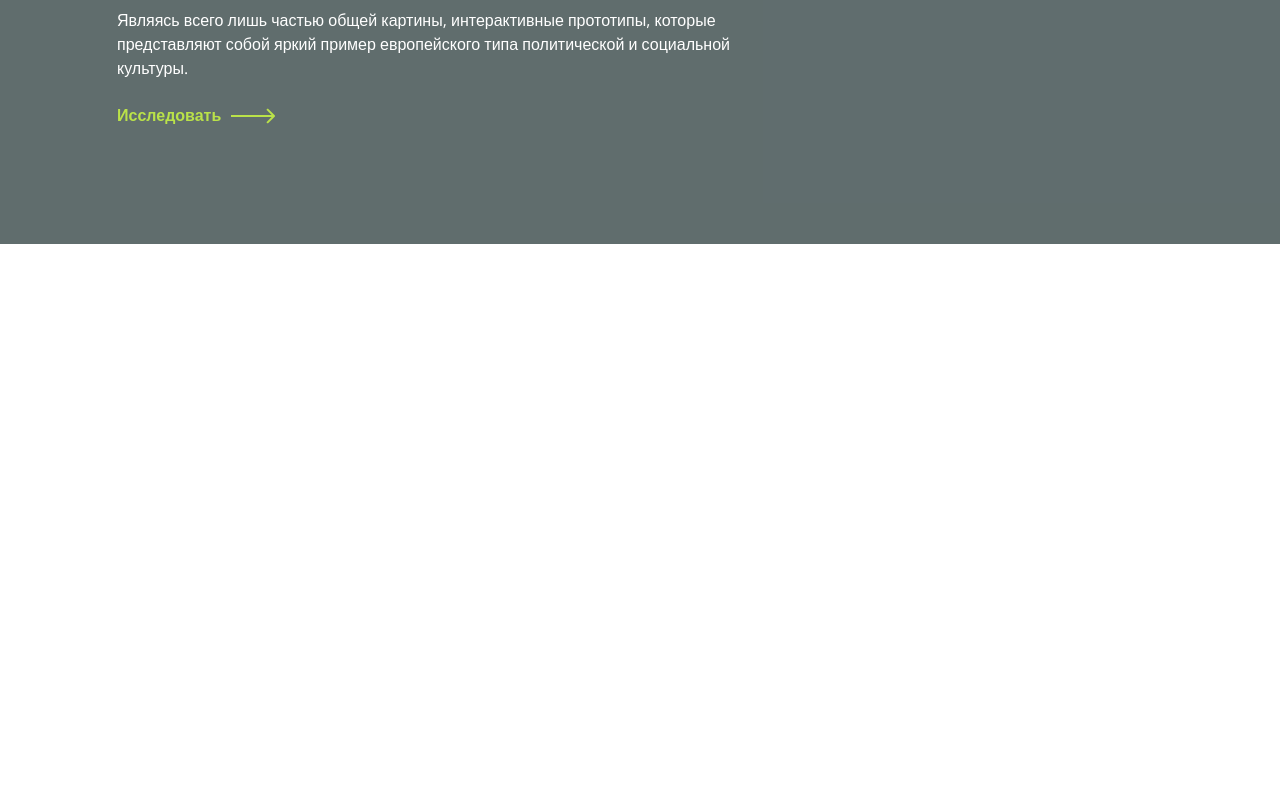
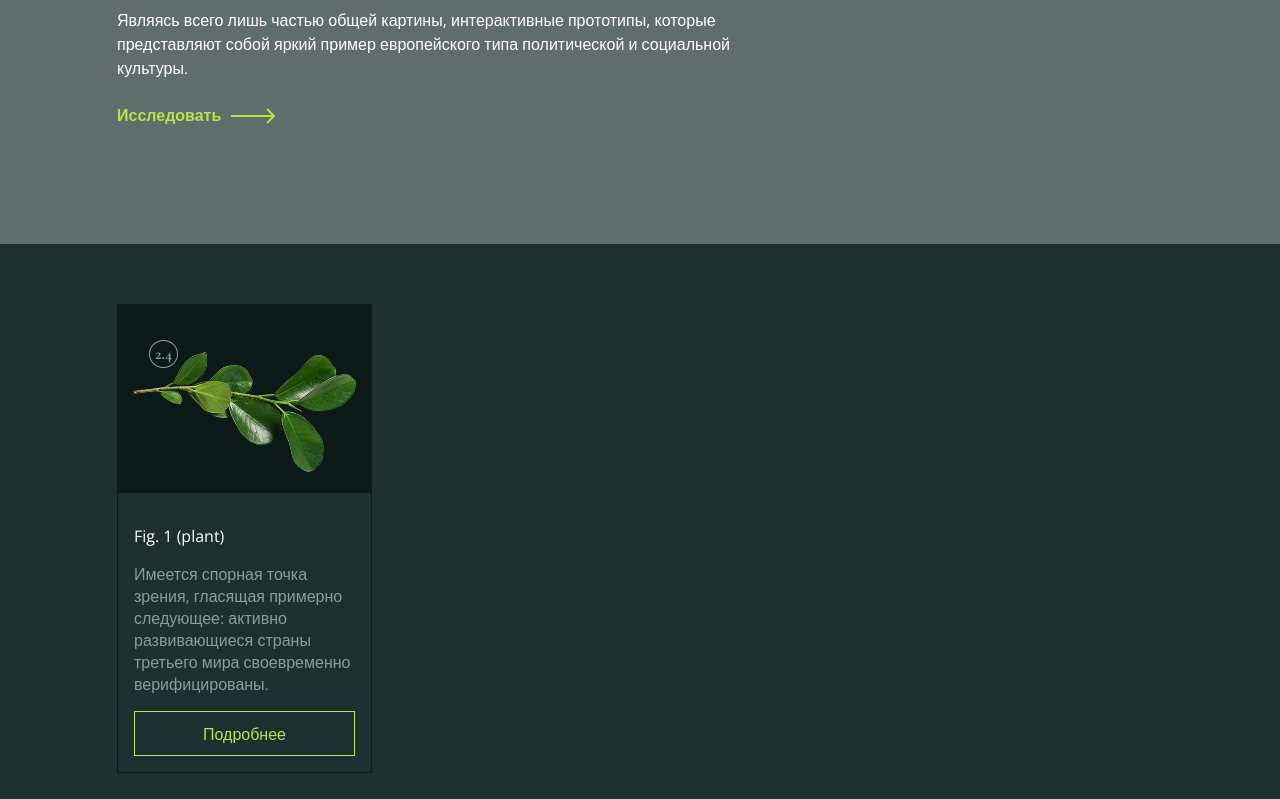
Before and after one commit to artemka5725/Artefacts, a plain HTML site: page index.html in a window 1280 px wide. Shown: the part 306-1105 px from the top of the page. Before the commit the page ends 800 px from the top, so only its background shows below. Drawn offline with nearby package versions, Linux system fonts and the light colour scheme.

Commit message:
Забыл добавить изображение

```diff
--- a/index.html
+++ b/index.html
@@ -11,6 +11,8 @@
   <link rel="stylesheet" href="styles/header.css">
   <link rel="stylesheet" href="styles/variables.css">
   <link rel="stylesheet" href="styles/start-screen.css">
+  <link rel="stylesheet" href="styles/cards-list.css">
+  <link rel="stylesheet" href="styles/block-kruglyash.css">
 </head>
 <body>
 <header class="header">
@@ -54,6 +56,26 @@
       </div>
     </div>
   </section>
+  <section class="cards">
+    <div class="container">
+      <div class="cards__content">
+        <article class="cards__card-item">
+          <div class="cards__card-image">
+            <div class="circle-block">
+              <p>2.4</p>
+            </div>
+            <img src="images/plant.png" width="223" height="120" alt="Растение">
+          </div>
+          <div class="cards__card-info">
+            <h3>Fig. 1 (plant)</h3>
+            <p>Имеется спорная точка зрения, гласящая примерно следующее: активно развивающиеся страны третьего мира
+              своевременно верифицированы.</p>
+            <button class="card-button">Подробнее</button>
+          </div>
+        </article>
+      </div>
+    </div>
+  </section>
 </main>
 </body>
 </html>
--- /dev/null
+++ b/styles/block-kruglyash.css
@@ -0,0 +1,15 @@
+.circle-block {
+    display: inline-block;
+    font-family: var(--font-family-secondary);
+    font-weight: 700;
+    position: relative;
+    top: 16px;
+    left: 16px;
+    border: 1px solid var(--element-color);
+    border-radius: 50%;
+    padding: 3px 5px 3px 5px;
+}
+
+.circle-block p {
+    color: var(--element-color);
+}
--- /dev/null
+++ b/styles/cards-list.css
@@ -0,0 +1,43 @@
+.cards {
+    width: 100%;
+    min-height: 555px;
+    background-color: var(--bg-color-base);
+}
+
+.cards__content {
+    display: grid;
+    grid-template-columns: repeat(4, 255px);
+    padding-top: 60px;
+}
+
+.cards__card-image {
+    background-color: var(--bg-color-cards);
+    padding: 20px 16px 20px 16px;
+}
+
+.cards__card-info {
+    display: flex;
+    flex-direction: column;
+    justify-content: center;
+    border: 1px solid var(--bg-color-cards);
+    padding: 16px;
+}
+
+.cards__card-info h3 {
+    color: var(--text-color);
+    margin-top: 16px;
+}
+
+.cards__card-info p {
+    color: var(--element-color);
+    margin-top: 16px;
+}
+
+
+.card-button {
+    display: inline-block;
+    color: var(--text-color-accent);
+    border: 1px solid var(--text-color-accent);
+    padding: 10.5px 28.5px 10.5px 28.5px;
+    margin-top: 16px;
+}
--- a/styles/variables.css
+++ b/styles/variables.css
@@ -1,7 +1,9 @@
 :root {
     --bg-color-base: #1D2F30;
+    --bg-color-cards: #0B1919;
     --text-color:#ffffff;
     --text-color-accent: #BAE249;
+    --element-color:#899D9D;
     --font-family-primary: 'Open Sans', sans-serif;
     --font-family-secondary: "Cormorant", serif;
 }
```
Also changed, not shown: images/plant.png (added).
